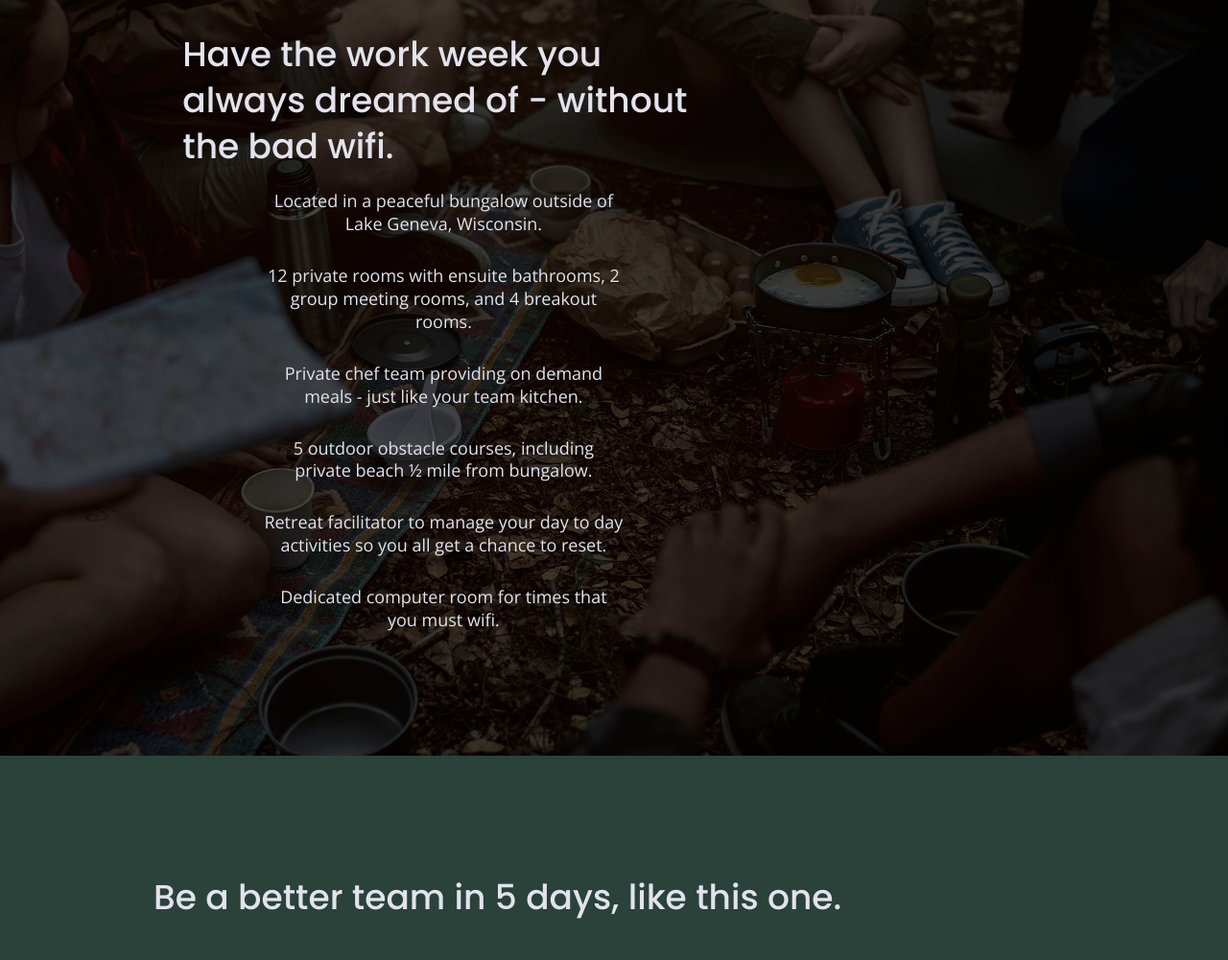
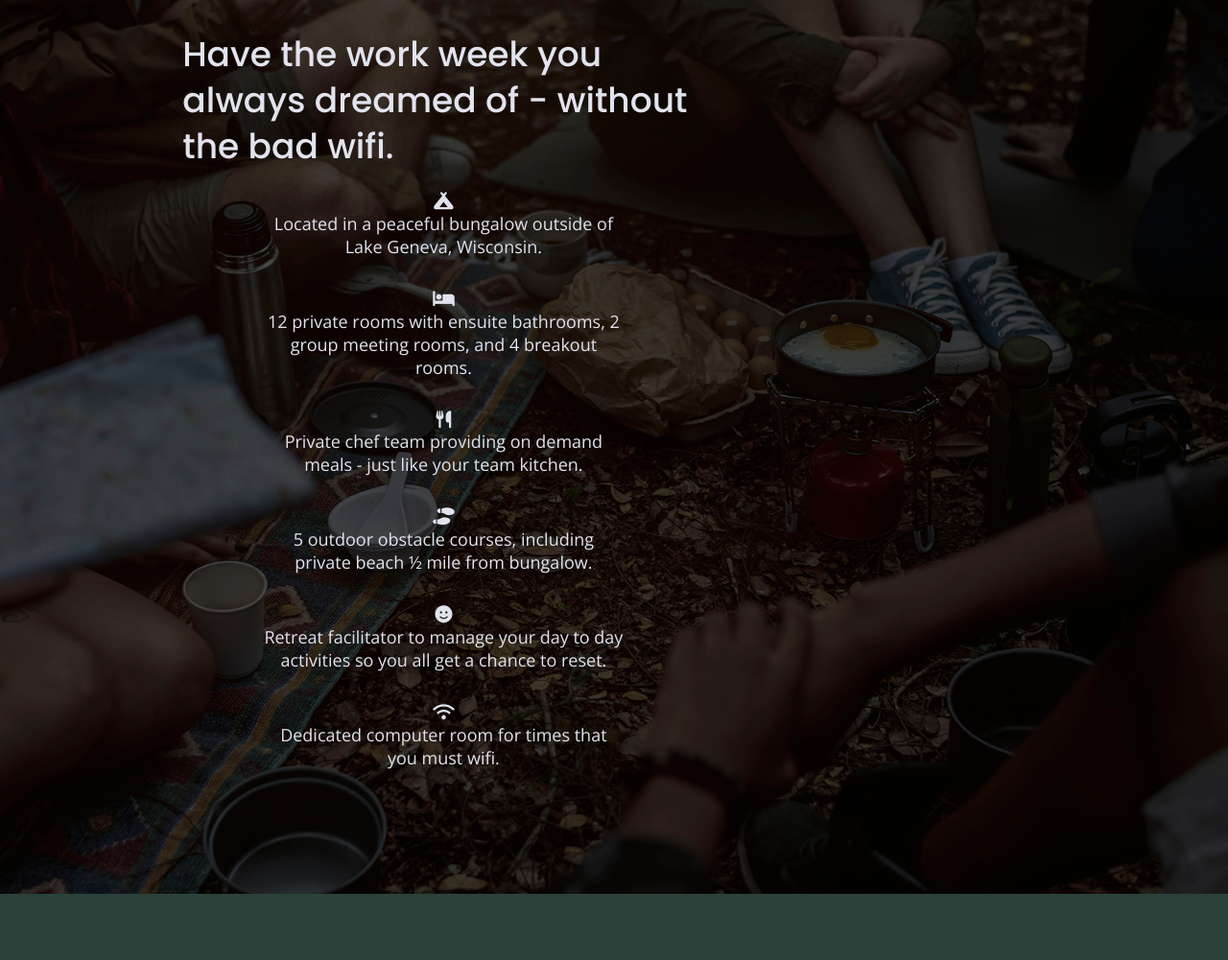
Before and after one commit to katielynn11/Unplugged, a website built with Parcel: page index.html in a window 1280 px wide. Shown: the part 1114-2115 px from the top of the page at 96% size. Built offline with nearby package versions, Linux system fonts and the light colour scheme.

Commit message:
added icons

```diff
--- a/index.html
+++ b/index.html
@@ -15,6 +15,7 @@
   <link href="https://fonts.googleapis.com/css?family=Open+Sans:400,700|Poppins:500,700" rel="stylesheet">
   <link rel="stylesheet" href="css/normalize.css">
   <link rel="stylesheet" href="css/main.css">
+  <script src="https://kit.fontawesome.com/07bc19424c.js" crossorigin="anonymous"></script>
 </head>
 
 <body>
@@ -60,31 +61,43 @@
       <div class="content-wrapper">
         <article>
           <h2>Have the work week you always dreamed of - without the bad wifi.</h2>
-          <p class="fontawesome-icon"></p>
+          <p class="fontawesome-icon">
+            <i class="fas fa-campground"></i>
+          </p>
           <p class="features-item-description">Located in a peaceful bungalow outside of Lake Geneva, Wisconsin.</p>
         </article>
         <article>
-          <p class="fontawesome-icon"></p>
+          <p class="fontawesome-icon">
+            <i class="fas fa-bed"></i>
+          </p>
           <p class="features-item-description">12 private rooms with ensuite bathrooms, 2 group meeting rooms, and 4
             breakout rooms.</p>
         </article>
         <article>
-          <p class="fontawesome-icon"></p>
+          <p class="fontawesome-icon">
+            <i class="fas fa-utensils"></i>
+          </p>
           <p class="features-item-description">Private chef team providing on demand meals - just like your team
             kitchen.</p>
         </article>
         <article>
-          <p class="fontawesome-icon"></p>
+          <p class="fontawesome-icon">
+            <i class="fa-solid fa-shoe-prints"></i>
+          </p>
           <p class="features-item-description">5 outdoor obstacle courses, including private beach ½ mile from bungalow.
           </p>
         </article>
         <article>
-          <p class="fontawesome-icon"></p>
+          <p class="fontawesome-icon">
+            <i class="fas fa-smile"></i>
+          </p>
           <p class="features-item-description">Retreat facilitator to manage your day to day activities so you all get a
             chance to reset.</p>
         </article>
         <article>
-          <p class="fontawesome-icon"></p>
+          <p class="fontawesome-icon">
+            <i class="fas fa-wifi"></i>
+          </p>
           <p class="features-item-description">Dedicated computer room for times that you must wifi.</p>
         </article>
       </div>
```
Also changed, not shown: about/index.html (+1 -0 lines), faq/index.html (+1 -0 lines).
